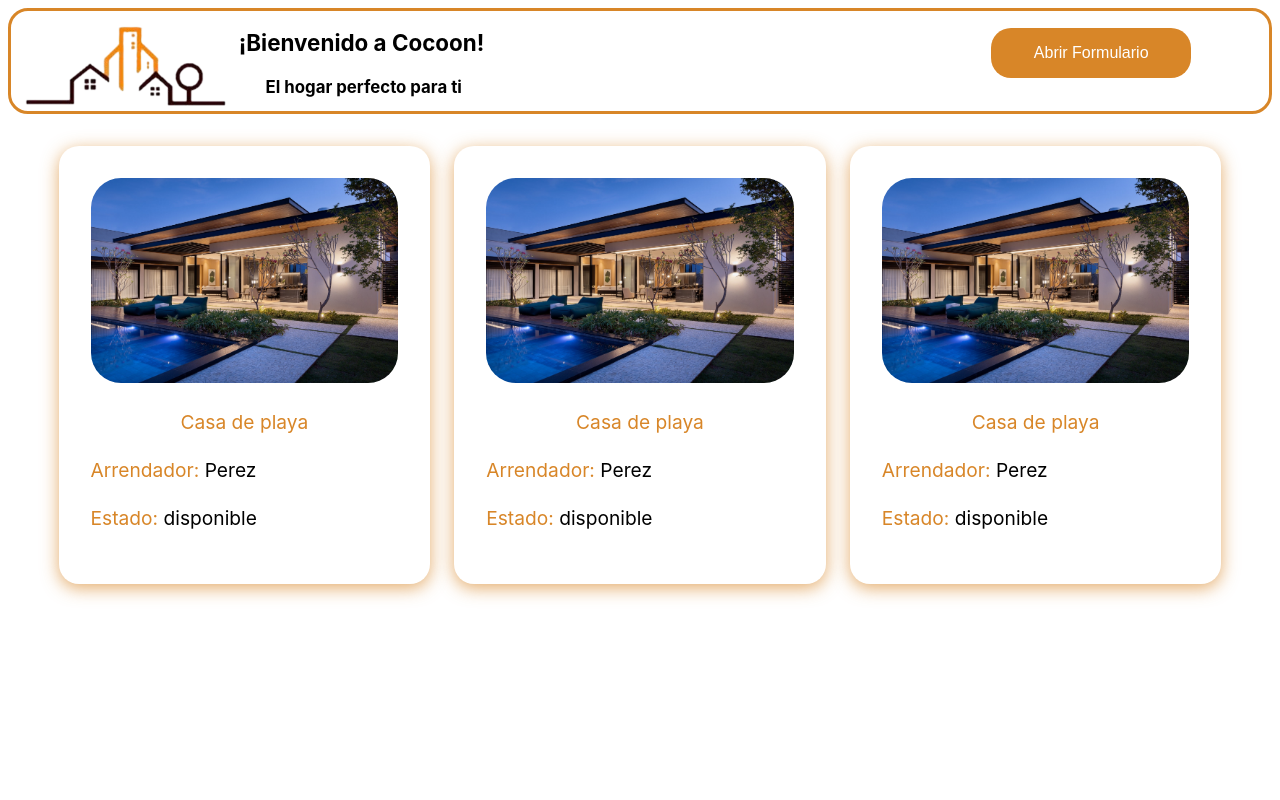
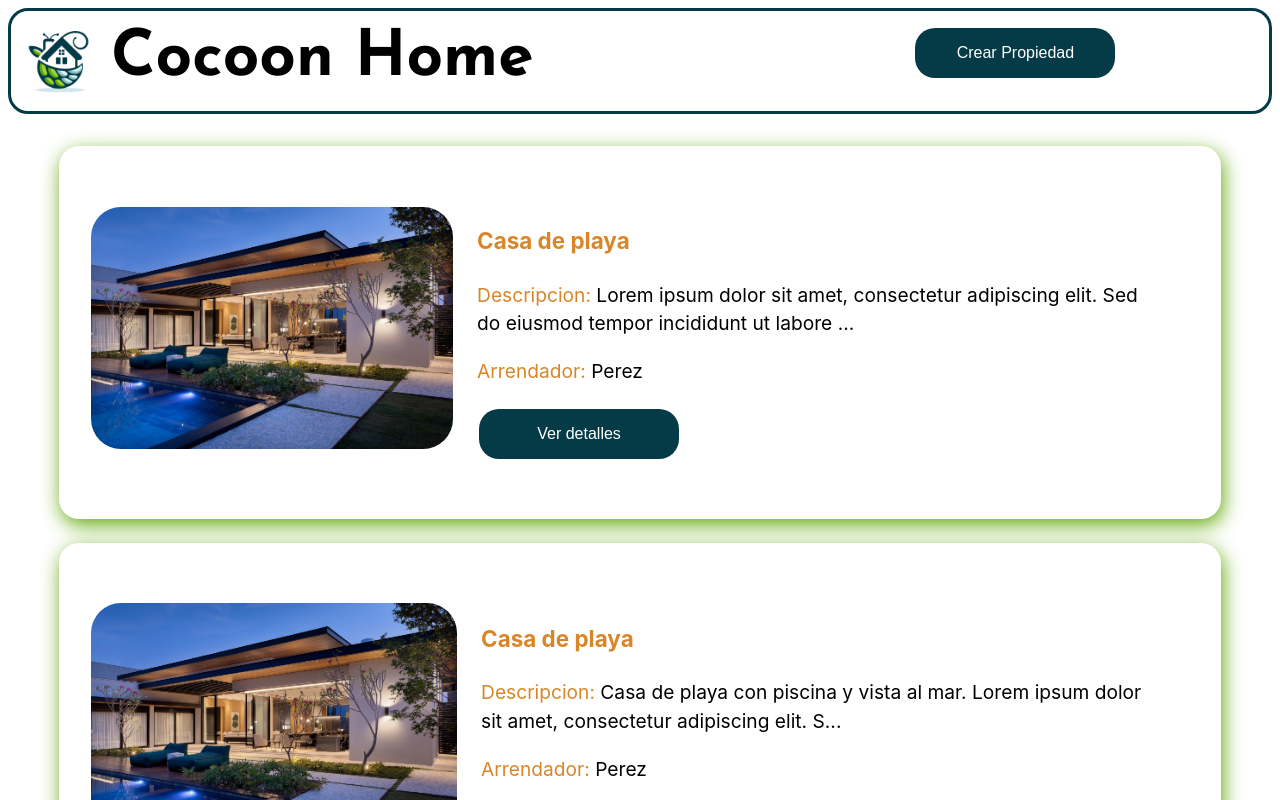
Before and after one commit to JAMM0118/Cocoon-home-FrontEnd, a React (Vite) app: page / in a window 1280 px wide. Shown: the top 800 px of the page. Built offline with nearby package versions, Linux system fonts and the light colour scheme.

Commit message:
templave-inicio v2

```diff
--- a/index.html
+++ b/index.html
@@ -2,7 +2,11 @@
 <html lang="es">
   <head>
     <meta charset="UTF-8" />
-    <link rel="icon" type="image/svg+xml" href="/images/logoCocoon.png" />
+    <link rel="icon" type="image/svg+xml" href="/images/CocoonIconPage.jpg" />
+    <link rel="preconnect" href="https://fonts.googleapis.com">
+<link rel="preconnect" href="https://fonts.gstatic.com" crossorigin>
+<link href="https://fonts.googleapis.com/css2?family=Josefin+Sans:ital,wght@0,100..700;1,100..700&display=swap" rel="stylesheet">
+
     <meta name="viewport" content="width=device-width, initial-scale=1.0" />
     <title>Cocoon Home</title>
   </head>
--- a/src/App.css
+++ b/src/App.css
@@ -6,14 +6,14 @@
 .headerLogo{
   display: flex;
   margin-bottom: 2rem;
-  border-color: #d88628;
+  border-color: var(--tarawera);
   border-style: solid;
   height: 100px;
   border-radius: 20px;
 }
 
 .button-create{
-  background-color: #d88628;
+  background-color: var(--tarawera);
   color: white;
   border: none;
   width: 200px;
@@ -28,12 +28,12 @@
 }
 
 .button-create:hover{
-  background-color: #664e32;
+  background-color: var(--breaker-bay);
 }
 
 .button-view{
   width: 20%;
-  padding-left: 36%;
+  padding-right: 6%;
   padding-top: 1%;
   text-align: right;
 }
@@ -42,43 +42,32 @@
 .welcome-text{
   margin: 0;
   padding: 0;
-  font-size: .7rem;
-  height: 100px;
-  width: 250px;
+  font-size: 4rem;
+  font-weight: bold;
+  font-family: "Josefin Sans", sans-serif;
+  width: 60%;
   text-align: left;
 }
 
-.second-text{
-  text-align: center;
-}
-
-
-
-
-
 .grid {
   display: grid;
-  grid-template-columns: repeat(1, 1fr);
+  grid-template-columns: repeat(1, 3fr);
   gap: 1.5rem;
   padding-left: 4%;
   padding-right: 4%;
 
 }
-@media(min-width: 768px) {
-  .grid {
-      grid-template-columns: repeat(3, 1fr);
-  }
-}
 
-.apartamento {
+.propiedad {
+  display: flex;
   background-color: #ffffff;
   padding: 2rem;
   cursor: pointer;
   border-radius: 20px;
-  box-shadow: 0 4px 17px rgba(216, 134, 40, 0.685);
+  box-shadow: 2px 6px 20px var(--christi);
 }
 
-.apartamento:hover {
+.propiedad:hover {
   transform: translateY(-5px);
 }
 
@@ -90,19 +79,25 @@
   display:block;
   font-size: 1.2rem;
   color: #d88628;
+  margin: 1.5rem;
 
 }
 
-.nombreApartamento{
-  text-align: center;
+.tituloPropiedad{
+  text-align: left;
 }
 
-.arrendador{
+.descripcionPropiedad{
   color: black;
 }
 
-
-
+.contenedorImagenes{
+  display: flex;
+  justify-content: center;
+  align-items: center;
+  width: 50%;
+  height: 300px;
+}
 
 .formulario-propiedad {
   position: absolute;
--- a/src/App.jsx
+++ b/src/App.jsx
@@ -24,9 +24,9 @@ function App() {
         {propiedades.map((propiedad) => (
           <Propiedad
             key={propiedad.id}
-            nombreApartamento={propiedad.tipo_vivienda}
+            tituloPropiedad={propiedad.tipo_vivienda}
             nombreArrendador={name}
-            estado={propiedad.estado}></Propiedad>
+            descripcion={propiedad.descripcion}></Propiedad>
         ))}
       </section>
 
--- a/src/components/Encabezado.jsx
+++ b/src/components/Encabezado.jsx
@@ -2,10 +2,9 @@ import { FormularioPropiedades} from "./FormularioPropiedades";
 export function Encabezado() {
   return (
     <header className='headerLogo'>
-      <img className='logo'src="/images/logoCocoon-.png" alt="logo" />
+      <img className='logo'src="/images/CocoonIcon.png" alt="logo" />
       <div className='welcome-text'>
-        <h1> ¡Bienvenido a Cocoon! </h1>
-        <h2 className='second-text'> El hogar perfecto para ti</h2>
+        Cocoon Home
       </div>
 
       <div className='button-view'>
--- a/src/components/FormularioPropiedades.jsx
+++ b/src/components/FormularioPropiedades.jsx
@@ -58,6 +58,7 @@ export function FormularioPropiedades() {
     if (formulario.direccion && formulario.precio && formulario.habitaciones && formulario.huespedes) {
       limpiarFormulario();
       handleClose();
+      console.log(formulario);
     } else {
       alert('Por favor, llena todos los campos obligatorios');
     }
@@ -84,7 +85,7 @@ export function FormularioPropiedades() {
   return (
     <main >
       <button className='button-create' variant="outlined" color="primary" onClick={handleOpen}>
-        Abrir Formulario
+        Crear Propiedad
       </button>
       <Modal open={open} onClose={handleClose} style={{ padding: '16px', maxWidth: '600px', margin: '0 auto' }}>
 
--- a/src/components/Propiedad.jsx
+++ b/src/components/Propiedad.jsx
@@ -1,12 +1,25 @@
-export function Propiedad({nombreApartamento, nombreArrendador, estado}) {
+export function Propiedad({tituloPropiedad, nombreArrendador,descripcion}) {
+  const maxLength = 100;
   return (
-    <div className='apartamento'>
-      <img className='imagenes' src="/images/casas.jpg" alt="" />
-      <div className='textos' >
-        <p className='nombreApartamento'>{nombreApartamento}</p>
-        <p>Arrendador: <span className='arrendador'>{nombreArrendador}</span></p>
-        <p>Estado: <span className="arrendador">{estado}</span></p>
-      </div>
-    </div>
+    <main className='propiedad'>
+      <section className="contenedorImagenes">
+
+        <img className='imagenes' src="/images/casas.jpg" alt="" />
+      </section>
+      <section className='textos' >
+        <h1 className='tituloPropiedad'>{tituloPropiedad}</h1>
+        <p>Descripcion: <span className="descripcionPropiedad">{maxText(descripcion,maxLength)}</span></p>
+        <p>Arrendador: <span className='descripcionPropiedad'>{nombreArrendador}</span></p>
+        <button className="button-create">Ver detalles</button>
+      </section>
+
+    </main>
   )
 }
+
+const maxText = (text, maxLength) => {
+  if (text.length > maxLength) {
+    return text.substring(0, maxLength) + '...';
+  }
+  return text;
+};
--- a/src/index.css
+++ b/src/index.css
@@ -4,5 +4,14 @@
   font-weight: 400;
 
   background-color: #ffffff;
-
+  --ziggurat: #bfdcdf;
+  --atlantis: #9ed23b;
+  --tarawera: #053b47;
+  --christi: #63aa0e;
+  --apple: #4c8c34;
+  --smalt-blue: #55878d;
+  --plantation: #2a6349;
+  --parsley: #0f4d1a;
+  --breaker-bay: #6ca2ac;
+  --blue-bayoux: #446b71;
 }
--- a/src/logic/constans.js
+++ b/src/logic/constans.js
@@ -38,11 +38,11 @@ export const cargarPropiedades = async () => {
   return array;
 }
 
-export const propiedadesHechas =[
+export const propiedadesHechas = [
   {
     id: 1,
     arrendador: 1,
-    descripcion: "Casa de playa con piscina y vista al mar",
+    descripcion: "Lorem ipsum dolor sit amet, consectetur adipiscing elit. Sed do eiusmod tempor incididunt ut labore et dolore magna aliqua. Ut enim ad minim veniam, quis nostrud exercitation ullamco laboris nisi ut aliquip ex ea commodo consequat.",
     direccion: "Calle 15 carrera 10b #20-30",
     estado: "disponible",
     fotos: "linkfotos.com",
@@ -55,7 +55,7 @@ export const propiedadesHechas =[
   {
     id: 2,
     arrendador: 1,
-    descripcion: "Casa de playa con piscina y vista al mar",
+    descripcion: "Casa de playa con piscina y vista al mar. Lorem ipsum dolor sit amet, consectetur adipiscing elit. Sed do eiusmod tempor incididunt ut labore et dolore magna aliqua.",
     direccion: "Calle 15 carrera 10b #20-30",
     estado: "disponible",
     fotos: "linkfotos.com",
@@ -68,7 +68,7 @@ export const propiedadesHechas =[
   {
     id: 3,
     arrendador: 1,
-    descripcion: "Casa de playa con piscina y vista al mar",
+    descripcion: "Casa de playa con piscina y vista al mar. Lorem ipsum dolor sit amet, consectetur adipiscing elit. Sed do eiusmod tempor incididunt ut labore et dolore magna aliqua. Ut enim ad minim veniam, quis nostrud exercitation ullamco laboris nisi ut aliquip ex ea commodo consequat.",
     direccion: "Calle 15 carrera 10b #20-30",
     estado: "disponible",
     fotos: "linkfotos.com",
@@ -77,5 +77,31 @@ export const propiedadesHechas =[
     servicios: "Ninguno",
     tipo_vivienda: "Casa de playa",
     videos: "linkvideos.com",
+  },
+  {
+    id: 4,
+    arrendador: 2,
+    descripcion: "Apartamento en el centro de la ciudad. Lorem ipsum dolor sit amet, consectetur adipiscing elit. Sed do eiusmod tempor incididunt ut labore et dolore magna aliqua.",
+    direccion: "Avenida 7 #45-67",
+    estado: "disponible",
+    fotos: "linkfotos.com",
+    precio: 150000,
+    reglas: "No se permiten mascotas",
+    servicios: "Internet, Agua, Luz",
+    tipo_vivienda: "Apartamento",
+    videos: "linkvideos.com",
+  },
+  {
+    id: 5,
+    arrendador: 2,
+    descripcion: "Apartamento en el centro de la ciudad con excelente vista. Lorem ipsum dolor sit amet, consectetur adipiscing elit. Sed do eiusmod tempor incididunt ut labore et dolore magna aliqua.",
+    direccion: "Avenida 7 #45-67",
+    estado: "disponible",
+    fotos: "linkfotos.com",
+    precio: 150000,
+    reglas: "No se permiten mascotas",
+    servicios: "Internet, Agua, Luz",
+    tipo_vivienda: "Apartamento",
+    videos: "linkvideos.com",
   }
-]
+];
```
Also changed, not shown: public/images/CocoonIcon.png (added), public/images/CocoonIconPage.jpg (added).
